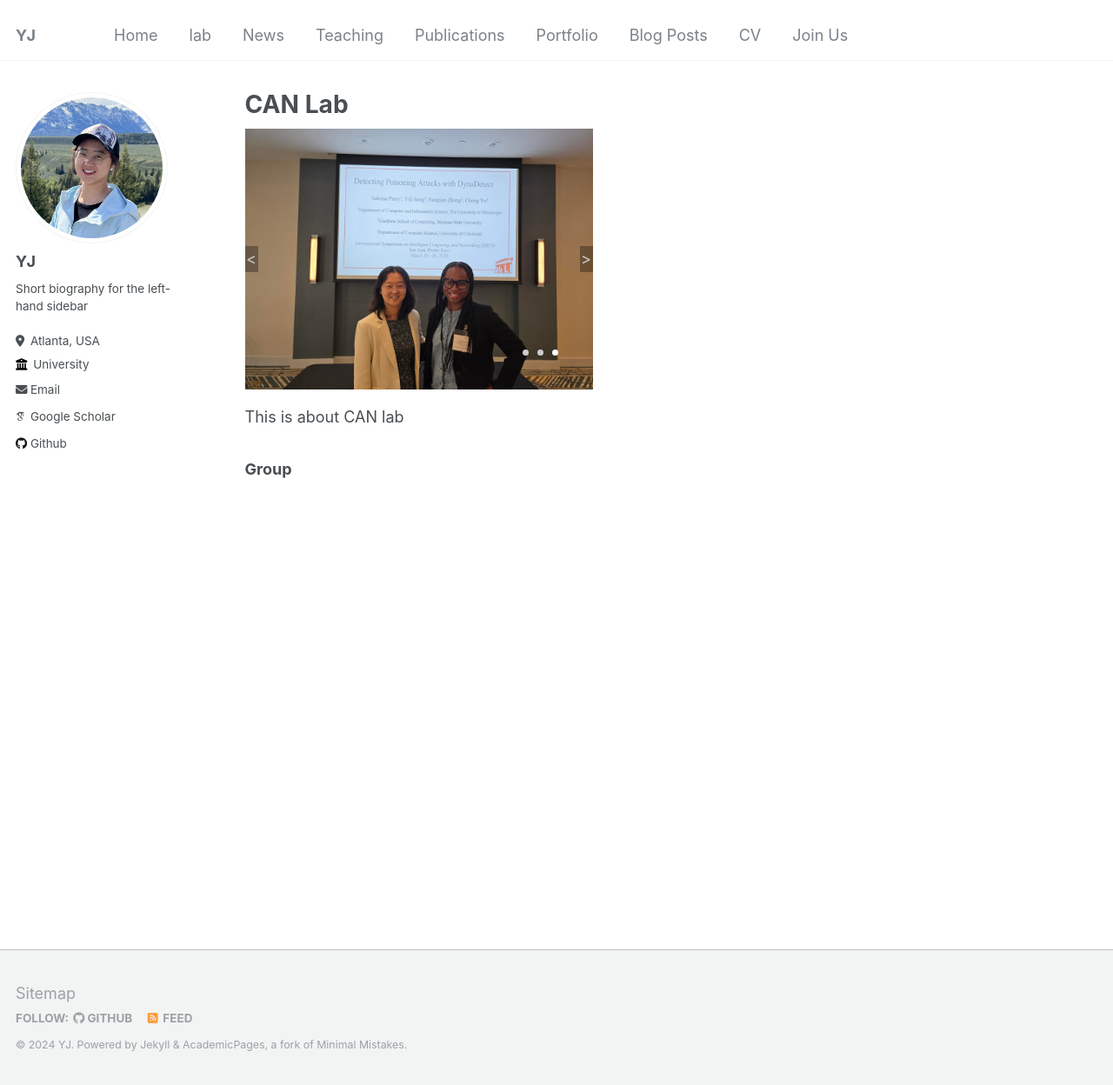
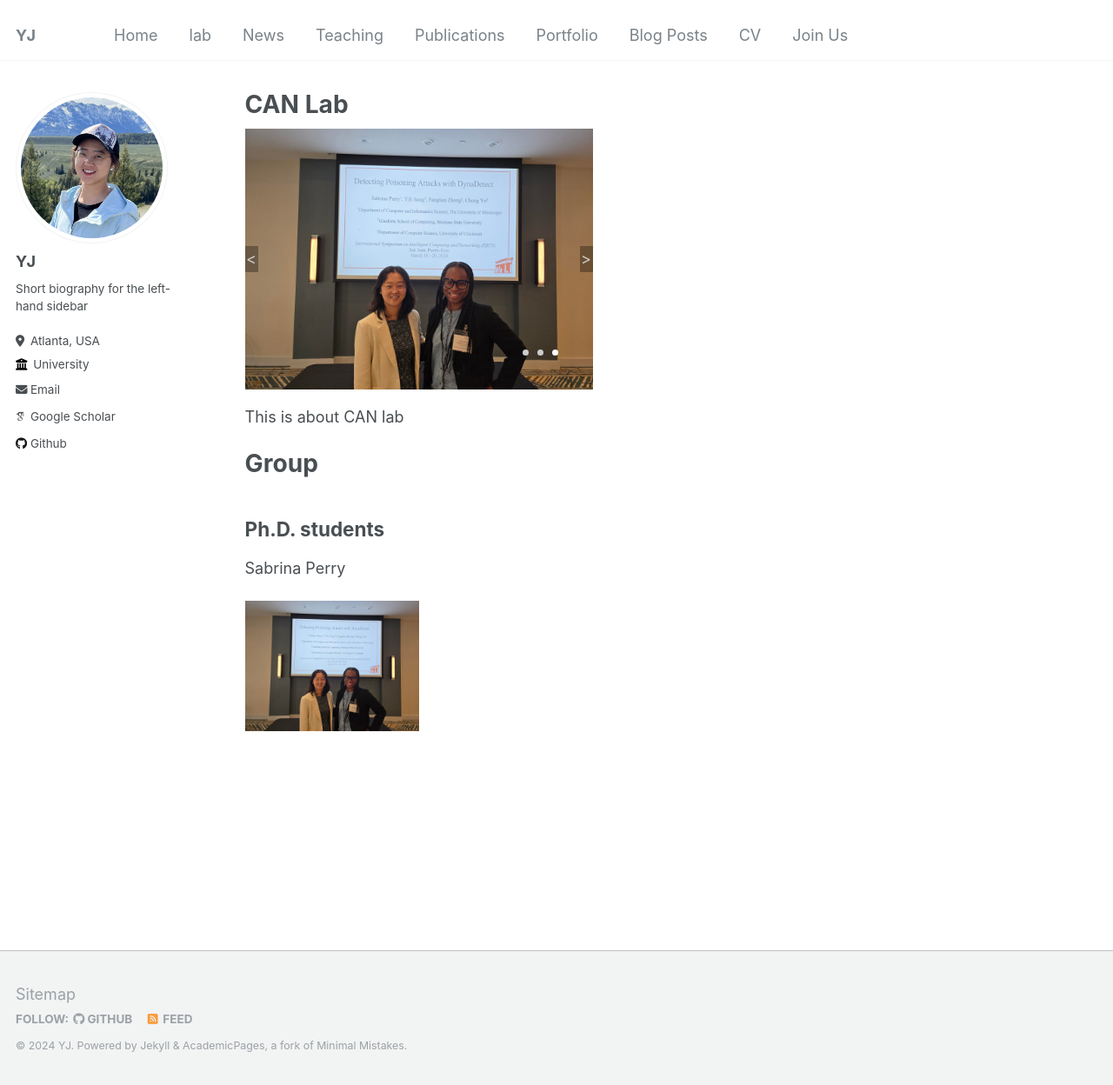
Before and after one commit to suhbrina-perry/suhbrina-perry.github.io, a Jekyll site: the page built from _pages/lab.html, in a window 1280 px wide and 1248 px high. Shown: the whole window at 87% size. Built offline with Jekyll 4.4.1, drawn with Linux system fonts in a browser that asks for light colours; some web fonts are replaced.

Commit message:
Update lab.html

```diff
--- a/_pages/lab.html
+++ b/_pages/lab.html
@@ -177,7 +177,11 @@ author_profile: true
        });
     </script>
     <p> This is about CAN lab</p>
-    <h3>Group</h3>
+    <h1>Group</h1>
+    <h2>Ph.D. students</h2>
+    <p> Sabrina Perry </p>
+    <img src="/images/ISICN24.jpg" width="200" height="150">
+
 
 
 </body>
```
